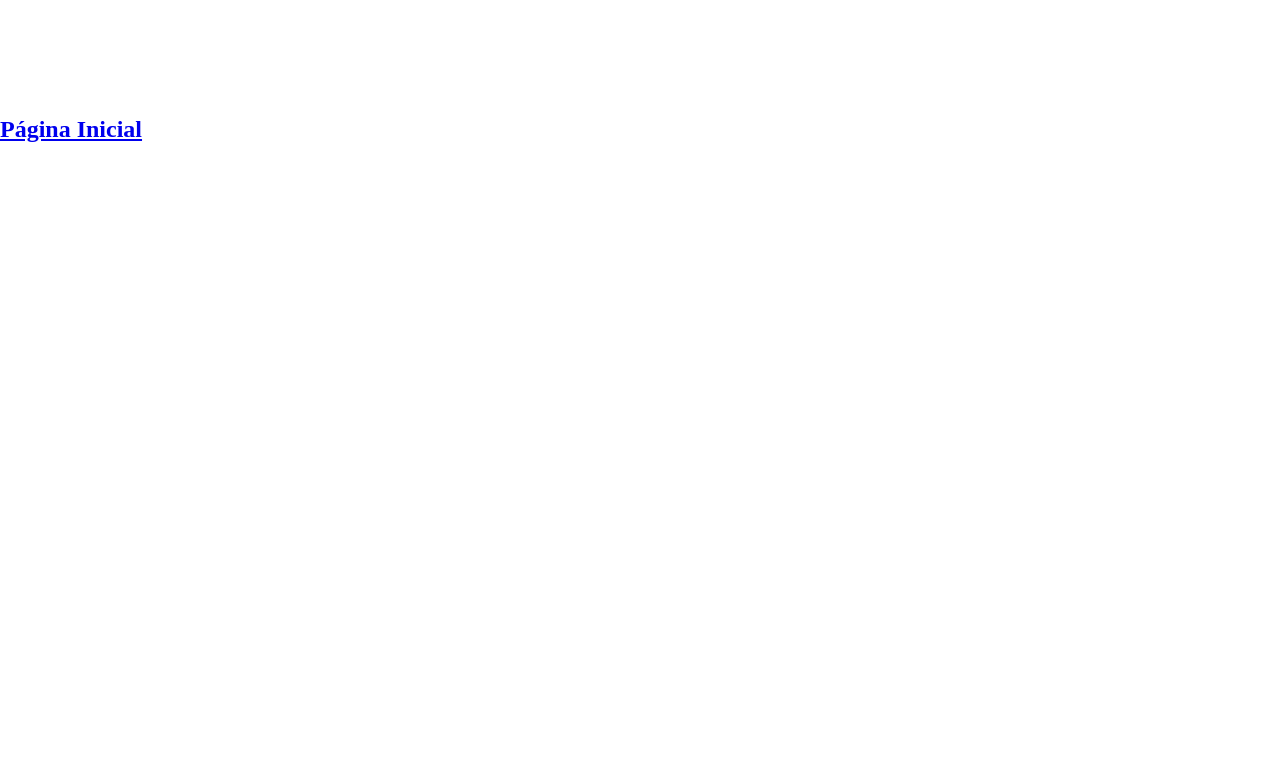
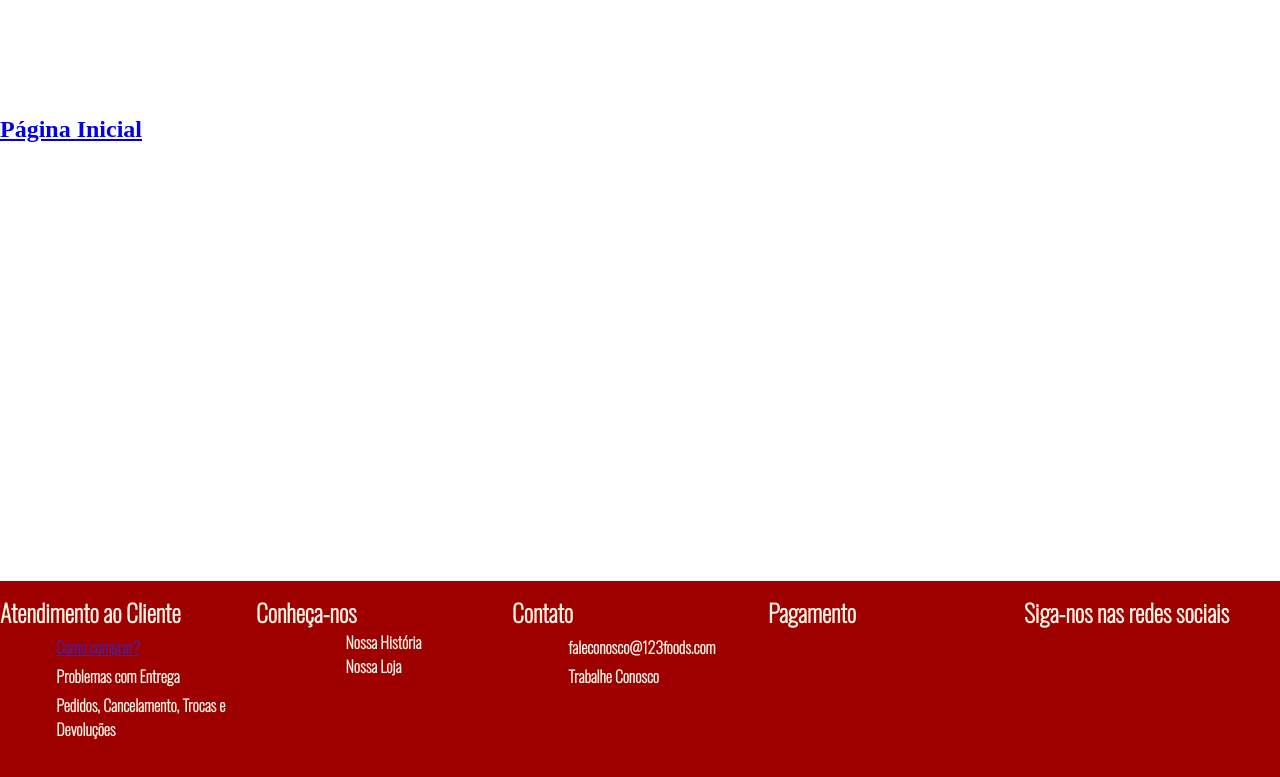
Before and after one commit to guilhermepk/front-end-123foods, a React (Create React App) app in the folder teste/: page /user-register in a window 1280 px wide. Shown: the part 986-1763 px from the top of the page. Before the commit the page ends 1183 px from the top, so only its background shows below. Built offline with nearby package versions, Linux system fonts and the light colour scheme.

Commit message:
Update App.js

```diff
--- a/teste/src/App.js
+++ b/teste/src/App.js
@@ -9,6 +9,7 @@ import PaginaExemplo from './views/PaginaExemplo';
 import Admin from './views/admin/Admin';
 import UserRegister from './views/UserRegister';
 import ProductRegister from './views/admin/ProductRegister';
+import Footer from "./componentes/Footer/Footer";
 
 const App = () => {
   return (
@@ -23,6 +24,7 @@ const App = () => {
           <Route path='/admin/product-register' element={<ProductRegister/>}/>
         </Routes>
       </Router>
+      <Footer/>
     </div>
   );
 }
```
